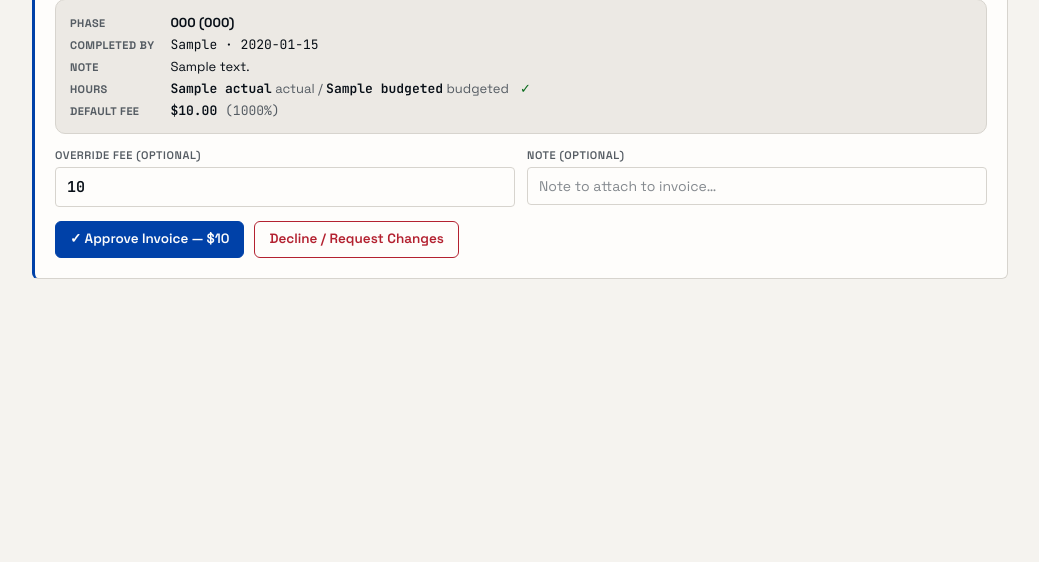
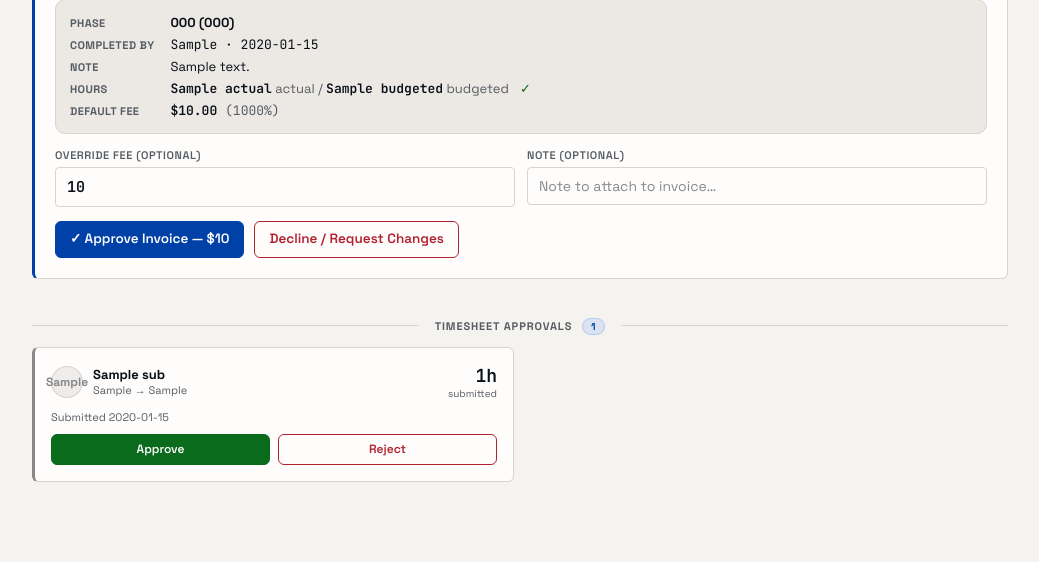
Before and after one commit to zwoodward34-create/avs-intake-gate, a FastAPI app: template app/templates/mo_queue.html in a window 1280 px wide. Shown: the part 804-1366 px from the top of the page, without its empty margins (232-1271 px from the left). Before the commit the page ends 1083 px from the top, so only its background shows below. Run offline with FastAPI, Linux system fonts and the light colour scheme; the template is opened without the code that fills it: most values are stand-ins (such as "Sample title", 1, 10 or a date in 2020); data that the repository does not hold is empty; some libraries are stand-ins or nearby versions.

Commit message:
Timesheet approval flow + Potential Burn logic
Burn rate:
- Burn health & projected burn now only count hours from SUBMITTED
  or APPROVED periods ("Potential Burn"), not draft entries
- Draft unsubmitted hours shown as a footnote on the project burn panel
- Both get_burn_health_data() and count_burn_at_risk() use the filter

Mo's Queue:
- New "Timesheet Approvals" section shows all SUBMITTED timesheets
- Approve / Reject buttons call existing /api/timesheet/review/:id
- Cards fade out on action

Approval endpoint:
- Now accepts "APPROVED"/"REJECTED" in addition to "approve"/"reject"
  so the timesheet page Approve button works correctly

Co-Authored-By: Claude Sonnet 4.6 <noreply@anthropic.com>

```diff
--- a/app/main.py
+++ b/app/main.py
@@ -952,6 +952,10 @@ def mo_queue(request: Request) -> HTMLResponse:
         })
 
     pending_invoices = db.get_pending_invoice_approvals()
+    try:
+        timesheet_queue = db.get_enriched_review_queue()
+    except Exception:
+        timesheet_queue = []
     return templates.TemplateResponse(
         "mo_queue.html",
         {
@@ -959,6 +963,7 @@ def mo_queue(request: Request) -> HTMLResponse:
             "intakes":             enriched,
             "has_items":           len(enriched) > 0,
             "pending_invoices":    pending_invoices,
+            "timesheet_queue":     timesheet_queue,
             "now_local":           _now_local_iso(),
             "valid_phases":        db.VALID_PHASES,
             "team_colors_json":    _json.dumps(db.TEAM_COLORS),
@@ -2043,8 +2048,9 @@ def api_projected_burn(intake_id: int) -> dict[str, Any]:
     if approved_fee <= 0:
         return _zero
 
-    entries = db.list_time_entries_for_intake(intake_id)
-    current_burn_hours = sum(float(e["hours"]) for e in entries)
+    potential = db.get_potential_hours_for_intake(intake_id)
+    current_burn_hours = potential["potential"]   # submitted + approved only
+    draft_burn_hours   = potential["draft"]       # logged but not yet submitted
     current_burn_value = round(current_burn_hours * db.BILLING_RATE, 2)
 
     remaining_resourced_hours = 0.0
@@ -2065,6 +2071,7 @@ def api_projected_burn(intake_id: int) -> dict[str, Any]:
         "current_burn_hours":       round(current_burn_hours, 1),
         "current_burn_value":       current_burn_value,
         "current_burn_pct":         _pct(current_burn_value),
+        "draft_burn_hours":         round(draft_burn_hours, 1),
         "remaining_resourced_hours": round(remaining_resourced_hours, 1),
         "remaining_resourced_value": remaining_resourced_value,
         "projected_burn_value":     projected_burn_value,
@@ -2234,7 +2241,10 @@ async def api_review_submission(request: Request, submission_id: int) -> dict[st
     body = await request.json()
     action = (body.get("action") or "").strip().lower()
     notes = _as_str(str(body.get("notes") or ""))
-    if action not in ("approve", "reject"):
+    # Accept both verb ("approve") and past-tense ("approved") forms
+    _action_map = {"approve": "approve", "approved": "approve", "reject": "reject", "rejected": "reject"}
+    action = _action_map.get(action, "")
+    if not action:
         raise HTTPException(status_code=400, detail="action must be 'approve' or 'reject'.")
     result = db.review_submission(submission_id, action, notes or None)
     return result
--- a/app/templates/intake_view.html
+++ b/app/templates/intake_view.html
@@ -52,9 +52,10 @@
   </div>
   <div class="burn-kpi-row">
     <div class="burn-kpi">
-      <div class="burn-kpi-label">Current Burn</div>
+      <div class="burn-kpi-label" title="Hours from submitted + approved timesheets only">Potential Burn</div>
       <div class="burn-kpi-value" id="burn-current-value-{{ intake.id }}">—</div>
       <div class="burn-kpi-pct"   id="burn-current-pct-{{ intake.id }}"></div>
+      <div style="font-size:10px;color:var(--muted);margin-top:2px" id="burn-draft-note-{{ intake.id }}"></div>
     </div>
     <div class="burn-kpi burn-kpi-projected">
       <div class="burn-kpi-label">Projected Burn</div>
@@ -927,6 +928,7 @@ function renderProjectedBurn(intakeId, data) {
 
   var cv = $('burn-current-value');   if (cv) cv.textContent  = fmt(data.current_burn_value);
   var cp = $('burn-current-pct');     if (cp) cp.textContent  = data.current_burn_pct + '% of fee';
+  var dn = $('burn-draft-note');      if (dn) dn.textContent  = data.draft_burn_hours > 0 ? '+ ' + data.draft_burn_hours + 'h draft (unsubmitted)' : '';
   var pv = $('burn-projected-value'); if (pv) pv.textContent  = fmt(data.projected_burn_value);
   var pp = $('burn-projected-pct');   if (pp) pp.textContent  = data.projected_burn_pct + '% of fee';
   var rv = $('burn-remaining-value'); if (rv) {
--- a/app/templates/mo_queue.html
+++ b/app/templates/mo_queue.html
@@ -786,4 +786,93 @@
   };
 })();
 </script>
+
+{# ════ TIMESHEET APPROVALS SECTION ════ #}
+<div style="margin-top:40px">
+  <div style="display:flex;align-items:center;gap:16px;margin-bottom:14px">
+    <div style="flex:1;height:1px;background:var(--border)"></div>
+    <div style="font-size:11px;font-weight:800;letter-spacing:.9px;text-transform:uppercase;color:var(--muted);white-space:nowrap">
+      Timesheet Approvals
+      {% if timesheet_queue %}<span style="background:rgba(79,142,247,.15);color:var(--accent);border:1px solid rgba(79,142,247,.3);border-radius:10px;font-size:10px;padding:1px 8px;margin-left:6px">{{ timesheet_queue|length }}</span>{% endif %}
+    </div>
+    <div style="flex:1;height:1px;background:var(--border)"></div>
+  </div>
+
+  {% if not timesheet_queue %}
+  <div class="card" style="text-align:center;padding:32px 20px;max-width:520px;margin:0 auto">
+    <div class="subtle">No timesheets pending approval</div>
+  </div>
+  {% else %}
+  <div style="display:grid;grid-template-columns:repeat(auto-fill,minmax(320px,1fr));gap:12px">
+    {% for sub in timesheet_queue %}
+    <div class="card" id="ts-approval-card-{{ sub.id }}" style="padding:16px;border-left:3px solid {{ sub.engineer_color }}">
+      <div style="display:flex;align-items:center;gap:10px;margin-bottom:10px">
+        <span style="display:inline-flex;align-items:center;justify-content:center;width:32px;height:32px;border-radius:50%;background:{{ sub.engineer_color }}22;color:{{ sub.engineer_color }};font-size:12px;font-weight:700;border:1px solid {{ sub.engineer_color }}44;flex-shrink:0">{{ sub.engineer_initials }}</span>
+        <div style="flex:1;min-width:0">
+          <div style="font-size:13px;font-weight:700;color:var(--text)">{{ sub.engineer_name }}</div>
+          <div style="font-size:11px;color:var(--muted)">{{ sub.period_start }} → {{ sub.period_end }}</div>
+        </div>
+        <div style="text-align:right;flex-shrink:0">
+          <div style="font-size:18px;font-weight:900;font-family:var(--mono)">{{ sub.total_hours }}h</div>
+          <div style="font-size:10px;color:var(--muted)">submitted</div>
+        </div>
+      </div>
+      {% if sub.submitted_at %}
+      <div style="font-size:11px;color:var(--muted);margin-bottom:10px">Submitted {{ sub.submitted_at[:10] }}</div>
+      {% endif %}
+      <div style="display:flex;gap:8px">
+        <button class="btn btn-primary" type="button"
+          onclick="approveTimesheet({{ sub.id }})"
+          id="ts-approve-btn-{{ sub.id }}"
+          style="flex:1;font-size:12px;padding:6px 0;background:var(--good);border-color:var(--good)">
+          Approve
+        </button>
+        <button class="btn" type="button"
+          onclick="rejectTimesheet({{ sub.id }})"
+          style="flex:1;font-size:12px;padding:6px 0;color:var(--bad);border-color:var(--bad)">
+          Reject
+        </button>
+      </div>
+    </div>
+    {% endfor %}
+  </div>
+  {% endif %}
+</div>
+
+<script>
+(function() {
+  window.approveTimesheet = async function(subId) {
+    var btn = document.getElementById('ts-approve-btn-' + subId);
+    if (btn) { btn.disabled = true; btn.textContent = 'Approving…'; }
+    try {
+      var resp = await fetch('/api/timesheet/review/' + subId, {
+        method: 'POST',
+        headers: {'Content-Type': 'application/json'},
+        body: JSON.stringify({action: 'approve'}),
+      });
+      if (!resp.ok) { var e = await resp.json().catch(()=>({})); throw new Error(e.detail || 'Failed'); }
+      var card = document.getElementById('ts-approval-card-' + subId);
+      if (card) { card.style.transition = 'opacity .3s'; card.style.opacity = '0'; setTimeout(() => card.remove(), 310); }
+    } catch(e) {
+      if (btn) { btn.disabled = false; btn.textContent = 'Approve'; }
+      alert('Error: ' + e.message);
+    }
+  };
+
+  window.rejectTimesheet = async function(subId) {
+    var reason = prompt('Reason for rejection (optional):');
+    if (reason === null) return; // cancelled
+    try {
+      var resp = await fetch('/api/timesheet/review/' + subId, {
+        method: 'POST',
+        headers: {'Content-Type': 'application/json'},
+        body: JSON.stringify({action: 'reject', notes: reason || ''}),
+      });
+      if (!resp.ok) { var e = await resp.json().catch(()=>({})); throw new Error(e.detail || 'Failed'); }
+      var card = document.getElementById('ts-approval-card-' + subId);
+      if (card) { card.style.transition = 'opacity .3s'; card.style.opacity = '0'; setTimeout(() => card.remove(), 310); }
+    } catch(e) { alert('Error: ' + e.message); }
+  };
+})();
+</script>
 {% endblock %}
```
Also changed, not shown: app/db.py (+67 -5 lines).
